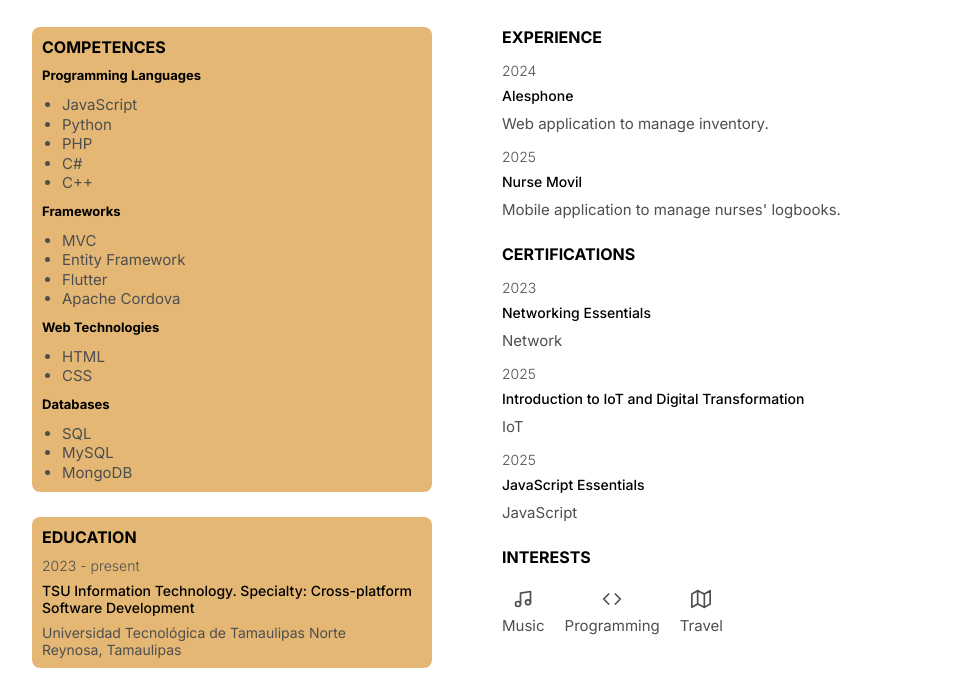
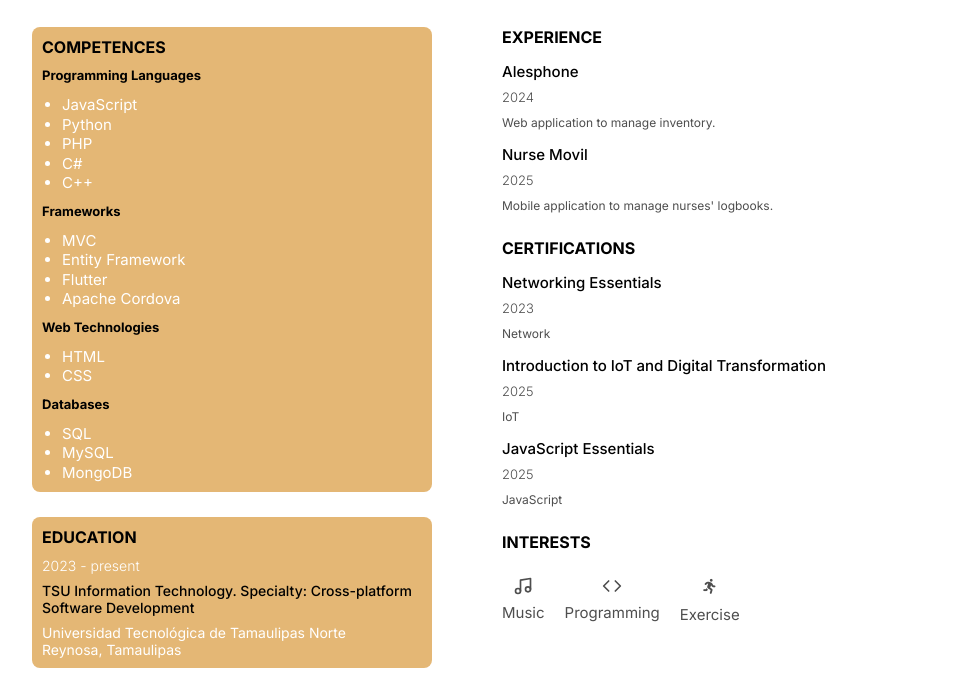
Before and after one commit to Angelibarra1204/my-cv, a plain HTML site: page index.html in a window 1280 px wide. Shown: the part 220-910 px from the top of the page, without its empty margins (138-1114 px from the left). Drawn offline with nearby package versions, Linux system fonts and the light colour scheme.

Commit message:
Version 1.0.2-23.8
Change to some details in design

```diff
--- a/index.html
+++ b/index.html
@@ -7,6 +7,7 @@
     <link rel="stylesheet" href="styles.css">
     <link rel="icon" type="image/png" href="images/corgi.ico">
     <script src="https://unpkg.com/feather-icons"></script>
+    <link rel="stylesheet" href="https://cdnjs.cloudflare.com/ajax/libs/font-awesome/6.4.0/css/all.min.css">
 </head>
 <body>
     <div id="cv-content" class="container">
@@ -30,7 +31,7 @@
             <div class="skills">
                 <h2 class="title">Competences</h2>
                 <h3>Programming Languages</h3>
-                <ul class="skill_list description">
+                <ul class="skill_list description" style="color: #ffffff;">
                     <li>JavaScript</li>
                     <li>Python</li>
                     <li>PHP</li>
@@ -38,19 +39,19 @@
                     <li>C++</li>
                 </ul>
                 <h3>Frameworks</h3>
-                <ul class="skill_list description">
+                <ul class="skill_list description" style="color: #ffffff;">
                     <li>MVC</li>
                     <li>Entity Framework</li>
                     <li>Flutter</li>
                     <li>Apache Cordova</li>
                 </ul>
                 <h3>Web Technologies</h3>
-                <ul class="skill_list description">
+                <ul class="skill_list description" style="color: #ffffff;">
                     <li>HTML</li>
                     <li>CSS</li>
                 </ul>
                 <h3>Databases</h3>
-                <ul class="skill_list description">
+                <ul class="skill_list description" style="color: #ffffff;">
                     <li>SQL</li>
                     <li>MySQL</li>
                     <li>MongoDB</li>
@@ -75,17 +76,17 @@
             <div class="edu">
                 <h2 class="title">Education</h2>
                 <div class="edu_item">
-                    <p class="item_preTitle">2023 - present</p>
+                    <p class="item_preTitle" style="color: #ffffff;">2023 - present</p>
                     <h4 class="item_title">TSU Information Technology. Specialty: Cross-platform Software Development</h4>
-                    <p class="item_subtitle">Universidad Tecnológica de Tamaulipas Norte</p>
-                    <p class="item_subtitle">Reynosa, Tamaulipas</p>
+                    <p class="item_subtitle" style="color: #ffffff;">Universidad Tecnológica de Tamaulipas Norte</p>
+                    <p class="item_subtitle" style="color: #ffffff;">Reynosa, Tamaulipas</p>
                 </div>
             </div>
             <div class="languages">
                 <h2 class="title">Languages</h2>
                 <div class="language_item">
                     <h4 class="item_title">English</h4>
-                    <p class="description">B2, according to CEFR</p>
+                    <p class="description" style="color: #ffffff;">B2, according to CEFR</p>
                 </div>
             </div>
         </div>
@@ -93,32 +94,32 @@
             <div class="exp">
                 <h2 class="title">Experience</h2>
                 <div class="exp_item">
-                    <p class="item_preTitle">2024</p>
-                    <h4 class="item_title">Alesphone</h4>
-                    <p class="description">Web application to manage inventory.</p>
+                    <h4 class="item_title" style="font-size: 1.5rem">Alesphone</h4>
+                    <p class="item_preTitle" style="font-size: 1.3rem">2024</p>
+                    <p class="description" style="font-size: 1.2rem">Web application to manage inventory.</p>
                 </div>
                 <div class="exp_item">
-                    <p class="item_preTitle">2025</p>
-                    <h4 class="item_title">Nurse Movil</h4>
-                    <p class="description">Mobile application to manage nurses' logbooks.</p>
+                    <h4 class="item_title" style="font-size: 1.5rem">Nurse Movil</h4>
+                    <p class="item_preTitle" style="font-size: 1.3rem">2025</p>
+                    <p class="description" style="font-size: 1.2rem">Mobile application to manage nurses' logbooks.</p>
                 </div>
             </div>
             <div class="certification">
                 <h2 class="title">Certifications</h2>
                 <div class="certification_item">
-                    <p class="item_preTitle">2023</p>
-                    <h4 class="item_title">Networking Essentials</h4>
-                    <p class="description">Network</p>
+                    <h4 class="item_title" style="font-size: 1.5rem">Networking Essentials</h4>
+                    <p class="item_preTitle" style="font-size: 1.3rem">2023</p>
+                    <p class="description" style="font-size: 1.2rem">Network</p>
                 </div>
                 <div class="certification_item">
-                    <p class="item_preTitle">2025</p>
-                    <h4 class="item_title">Introduction to IoT and Digital Transformation</h4>
-                    <p class="description">IoT</p>
+                    <h4 class="item_title" style="font-size: 1.5rem">Introduction to IoT and Digital Transformation</h4>
+                    <p class="item_preTitle" style="font-size: 1.3rem">2025</p>
+                    <p class="description" style="font-size: 1.2rem">IoT</p>
                 </div>
                 <div class="certification_item">
-                    <p class="item_preTitle">2025</p>
-                    <h4 class="item_title">JavaScript Essentials</h4>
-                    <p class="description">JavaScript</p>
+                    <h4 class="item_title" style="font-size: 1.5rem">JavaScript Essentials</h4>
+                    <p class="item_preTitle" style="font-size: 1.3rem">2025</p>
+                    <p class="description" style="font-size: 1.2rem">JavaScript</p>
                 </div>
             </div>
             <div class="interest">
@@ -133,8 +134,8 @@
                         <span>Programming</span>
                     </div>
                     <div class="interest_item">
-                        <i data-feather="map"></i>
-                        <span>Travel</span>
+                        <i class="fa-duotone fa-solid fa-person-running" style="padding: 6.5px;"></i>
+                        <span>Exercise</span>
                     </div>
                 </div>
             </div>
```
